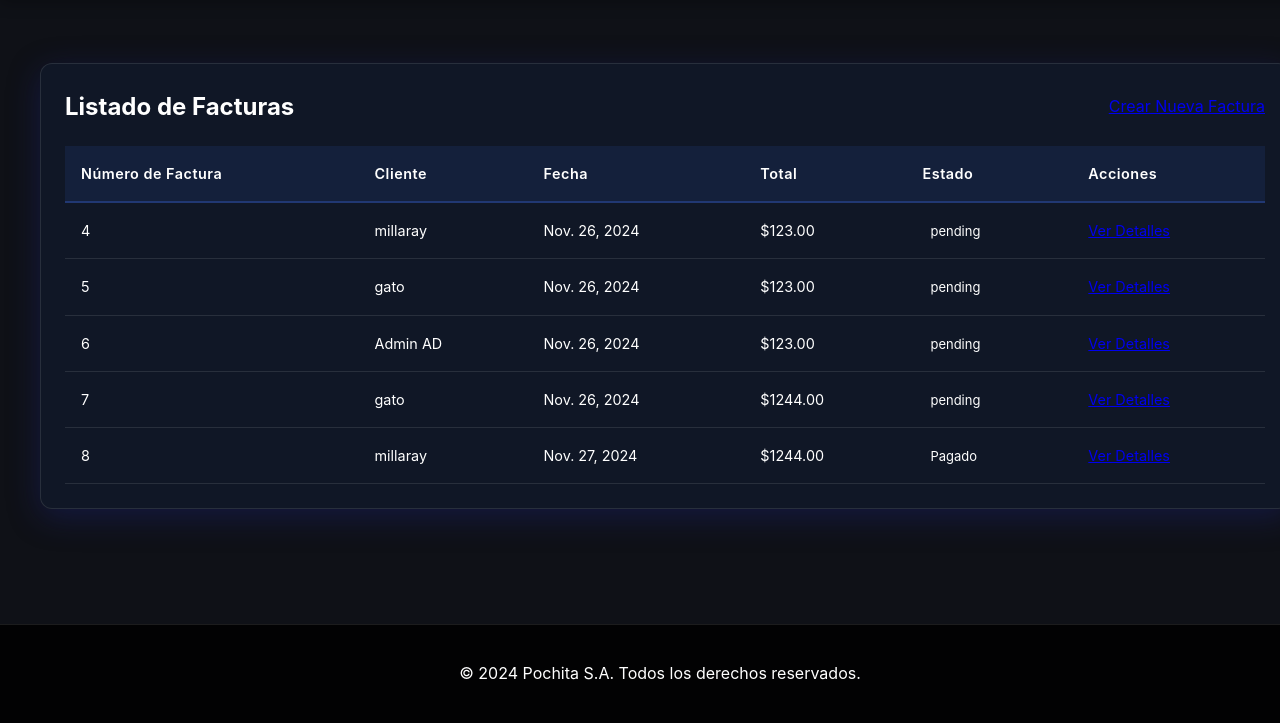
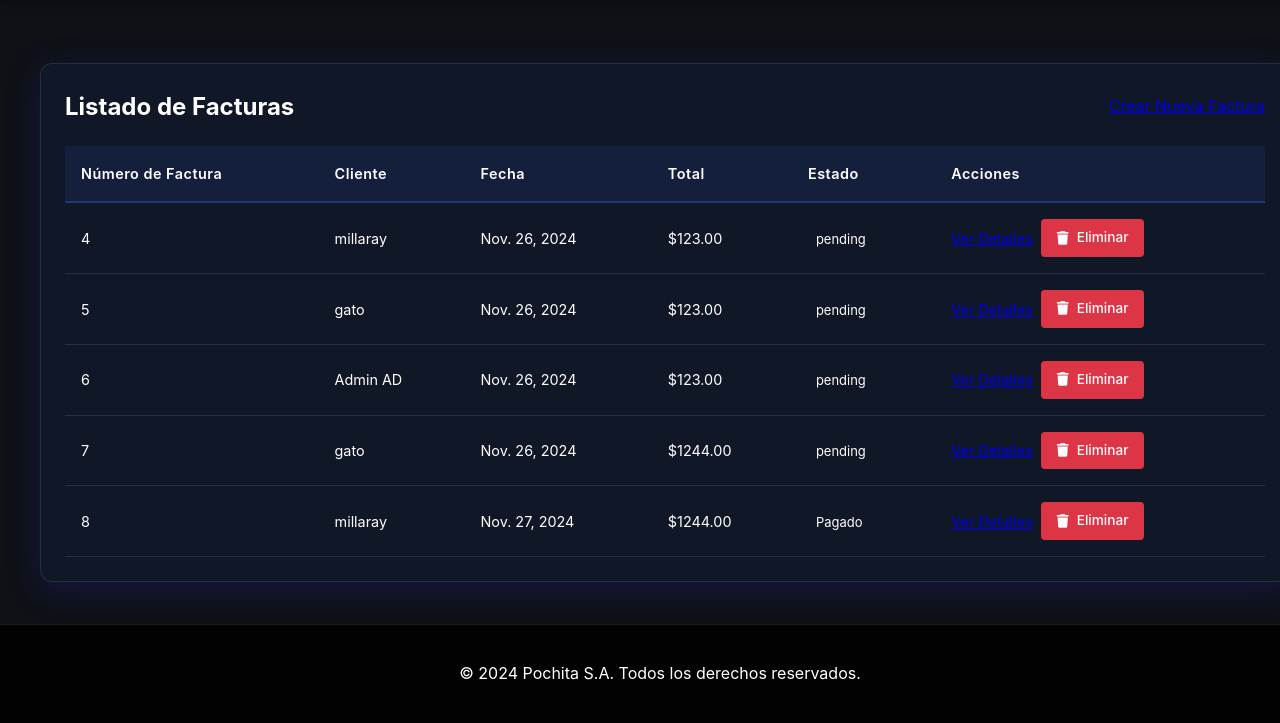
Before and after one commit to Yeyobitz/Pochita, a Django app: page /billing/ in a window 1280 px wide. Shown: the part 77-800 px from the top of the page. Run offline with Django 5.2, Linux system fonts and the light colour scheme; a user stored in the database is signed in; data comes from the database, SQL or seed files in the repository; both versions use the stored data as it was after the commit.

Commit message:
generar boton de eliminar en facturacion

```diff
--- a/billing/templates/billing/list_invoices.html
+++ b/billing/templates/billing/list_invoices.html
@@ -37,14 +37,12 @@
                 </td>
                 <td data-label="Acciones" class="action-buttons">
                     <a href="{% url 'view_invoice' invoice.pk %}" class="btn-view">Ver Detalles</a>
-                    {% with is_vet=user.groups.all|join:"," %}
-                        {% if 'Veterinario' in is_vet %}
-                            <a href="{% url 'delete_invoice' invoice.pk %}" class="btn-delete"
-                               onclick="return confirm('¿Está seguro que desea eliminar esta factura?')">
-                                <i class="fas fa-trash"></i> Eliminar
-                            </a>
-                        {% endif %}
-                    {% endwith %}
+                    {% if user.is_superuser or user.groups.all.0.name == 'Veterinario' %}
+                        <a href="{% url 'delete_invoice' invoice.pk %}" class="btn-delete"
+                           onclick="return confirm('¿Está seguro que desea eliminar esta factura?')">
+                            <i class="fas fa-trash"></i> Eliminar
+                        </a>
+                    {% endif %}
                 </td>
             </tr>
             {% empty %}
--- a/billing/views.py
+++ b/billing/views.py
@@ -64,7 +64,7 @@ def create_invoice(request):
     return render(request, 'billing/create_invoice.html', context)
 
 @login_required
-@user_passes_test(lambda u: u.groups.filter(name='Veterinario').exists())
+@user_passes_test(lambda u: u.is_superuser or u.groups.filter(name='Veterinario').exists())
 def delete_invoice(request, pk):
     invoice = get_object_or_404(Invoice, pk=pk)
 
--- a/static/styles/tablas.css
+++ b/static/styles/tablas.css
@@ -129,6 +129,8 @@ tbody td {
 .action-buttons {
     display: flex;
     gap: 8px;
+    justify-content: flex-start;
+    align-items: center;
 }
 
 .btn-edit, .btn-delete {
@@ -146,8 +148,15 @@ tbody td {
 }
 
 .btn-delete {
-    background: #dc3545;
+    background-color: #dc3545;
     color: white;
+    padding: 8px 16px;
+    border-radius: 4px;
+    text-decoration: none;
+    display: inline-flex;
+    align-items: center;
+    gap: 8px;
+    transition: all 0.3s ease;
 }
 
 .btn-edit:hover, .btn-delete:hover {
@@ -1063,3 +1072,8 @@ textarea {
 .form-label i {
     color: #4070f4;
 }
+
+.btn-delete:hover {
+    background-color: #c82333;
+    transform: translateY(-1px);
+}
```
Also changed, not shown: db.sqlite3.
